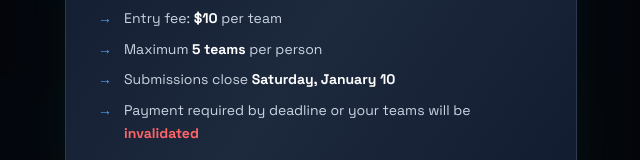
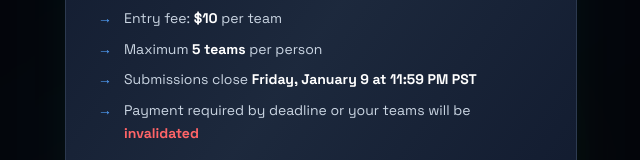
Before and after one commit to mlahargou/fantasy-playoffs, a Next.js app: page / in a window 1280 px wide. Shown: the part 369-529 px from the top of the page, without its empty margins (319-959 px from the left). Built offline with nearby package versions, Linux system fonts and the light colour scheme.

Commit message:
chore: Fix deadline

```diff
--- a/src/components/RulesModal.tsx
+++ b/src/components/RulesModal.tsx
@@ -104,7 +104,7 @@ export default function RulesModal({ isOpen, onClose }: RulesModalProps) {
               </li>
               <li className="flex gap-3">
                 <span className="text-blue-400 shrink-0 leading-relaxed">→</span>
-                <span>Submissions close <strong className="text-white">{ENTRY_CONFIG.submissionDeadline.toLocaleDateString('en-US', { weekday: 'long', month: 'long', day: 'numeric' })}</strong></span>
+                <span>Submissions close <strong className="text-white">{ENTRY_CONFIG.submissionDeadline.toLocaleString('en-US', { weekday: 'long', month: 'long', day: 'numeric', hour: 'numeric', minute: '2-digit', timeZone: 'America/Los_Angeles', timeZoneName: 'short' })}</strong></span>
               </li>
               <li className="flex gap-3">
                 <span className="text-blue-400 shrink-0 leading-relaxed">→</span>
--- a/src/lib/config.ts
+++ b/src/lib/config.ts
@@ -22,9 +22,9 @@ export const SCORING_CONFIG = {
 export const ENTRY_CONFIG = {
    maxTeamsPerPerson: 5,
    entryFee: 10, // dollars per team
-   // Submission deadline: Wild Card Saturday (midnight PST / 3am EST)
+   // Submission deadline: Friday before Wild Card Weekend at 11:59 PM PST
    // After this time, the homepage shows the leaderboard instead of the entry form
-   submissionDeadline: new Date('2026-01-10T08:00:00Z'), // 00:00 PST = 08:00 UTC
+   submissionDeadline: new Date('2026-01-10T07:59:00Z'), // 11:59 PM PST Jan 9 = 07:59 UTC Jan 10
 };
 
 // Payout structure (percentages that should add up to 1.0)
```
